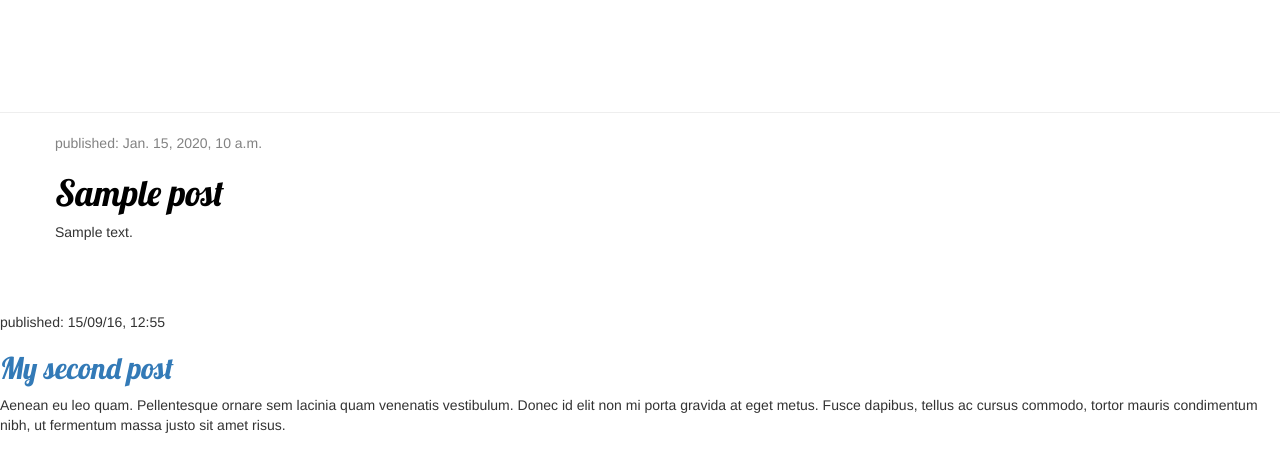
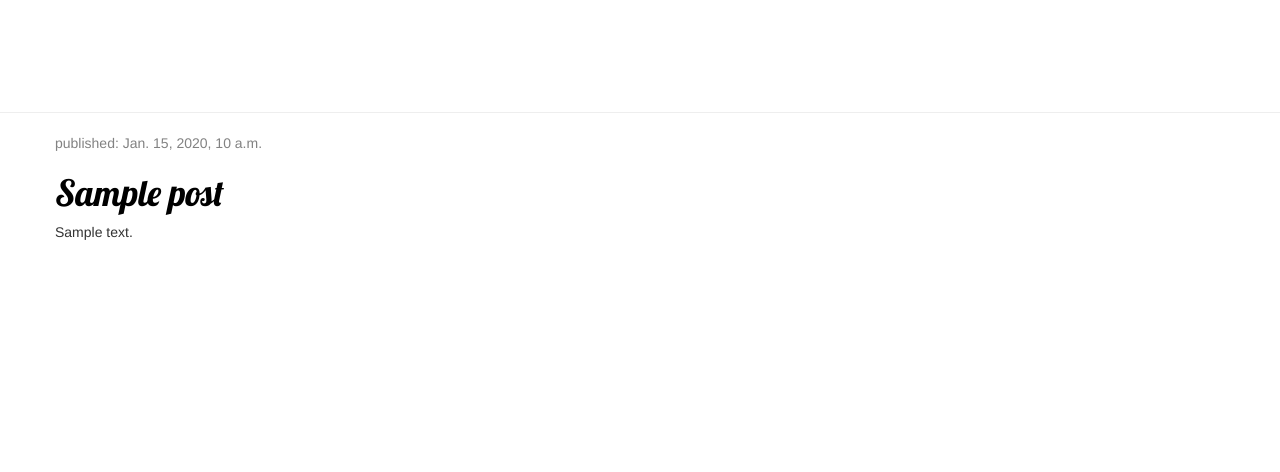
Before and after one commit to ybk3/my-first-blog, a Django app: template blog/templates/blog/post_list.html in a window 1280 px wide. Shown: the top 472 px of the page. Run offline with Django 3.2, Linux system fonts and the light colour scheme; the template is opened without the code that fills it: most values are stand-ins (such as "Sample title", 1, 10 or a date in 2020); some libraries are stand-ins or nearby versions.

Commit message:
created template

```diff
--- /dev/null
+++ b/blog/templates/blog/base.html
@@ -0,0 +1,23 @@
+{% load staticfiles %}
+<html>
+    <head>
+        <title>Django Girls blog</title>
+        <link rel="stylesheet" href="//maxcdn.bootstrapcdn.com/bootstrap/3.2.0/css/bootstrap.min.css">
+        <link rel="stylesheet" href="//maxcdn.bootstrapcdn.com/bootstrap/3.2.0/css/bootstrap-theme.min.css">
+        <link href='//fonts.googleapis.com/css?family=Lobster&subset=latin,latin-ext' rel='stylesheet' type='text/css'>
+        <link rel="stylesheet" href="{% static 'css/blog.css' %}">
+    </head>
+    <body>
+        <div class="page-header">
+            <h1><a href="/">Django Girls Blog</a></h1>
+        </div>
+        <div class="content container">
+            <div class="row">
+                <div class="col-md-8">
+                {% block content %}
+                {% endblock %}
+                </div>
+            </div>
+        </div>
+    </body>
+</html>
--- a/blog/templates/blog/post_list.html
+++ b/blog/templates/blog/post_list.html
@@ -1,21 +1,6 @@
-{% load staticfiles %}
-<html>
-  <head>
-    <title>Django girls blog</title>
-    <link rel="stylesheet" href="//maxcdn.bootstrapcdn.com/bootstrap/3.2.0/css/bootstrap.min.css">
-    <link rel="stylesheet" href="//maxcdn.bootstrapcdn.com/bootstrap/3.2.0/css/bootstrap-theme.min.css">
-    <link href="//fonts.googleapis.com/css?family=Lobster&subset=latin,latin-ext" rel="stylesheet" type="text/css">
-    <link rel="stylesheet" href="{% static 'css/blog.css' %}">
-  </head>
-  <body>
-      <div class="page-header">
-        <h1><a href="">Django Girls Blog</a></h1>
-      </div>
+{% extends 'blog/base.html' %}
 
-      <div>
-        <div class="content container">
-      <div class="row">
-          <div class="col-md-8">
+{% block content %}
               {% for post in posts %}
                   <div class="post">
                       <div class="date">
@@ -25,19 +10,4 @@
                       <p>{{ post.text|linebreaksbr }}</p>
                   </div>
               {% endfor %}
-          </div>
-      </div>
-  </div>
-      </div>
-
-        <div>
-          <p>published: 15/09/16, 12:55</p>
-          <h2><a href="">My second post</a></h2>
-          <p>Aenean eu leo quam. Pellentesque ornare sem lacinia quam venenatis
-            vestibulum. Donec id elit non mi porta gravida at eget metus. Fusce
-            dapibus, tellus ac cursus commodo, tortor mauris condimentum nibh,
-            ut fermentum massa justo sit amet risus.</p>
-        </div>
-
-    </body>
-  </html>
+{% endblock %}
```
